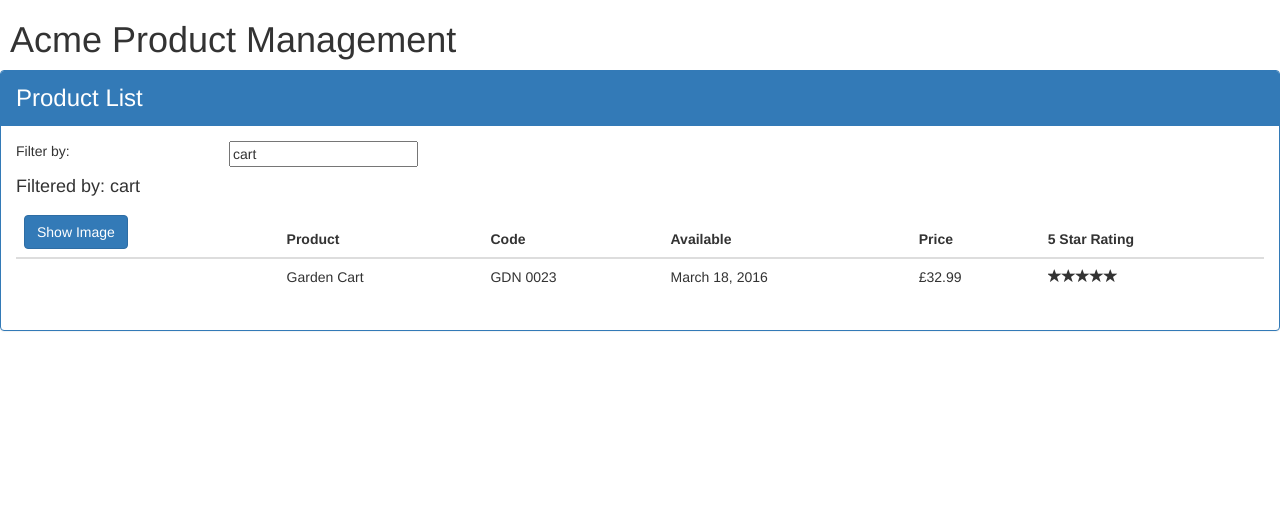
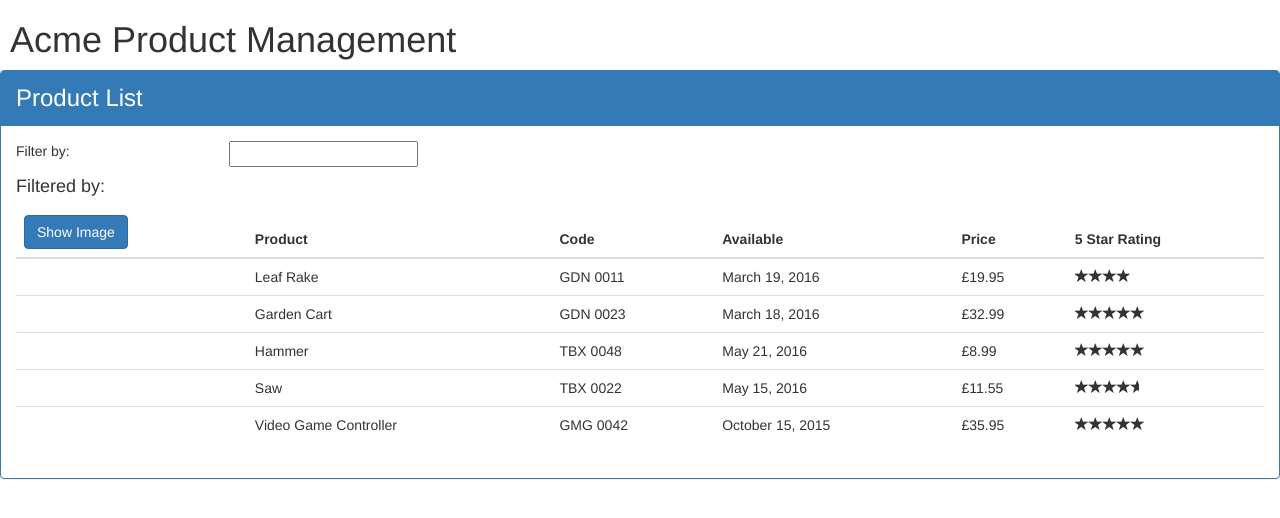
Before and after one commit to RenatoNappo/Acme-Product-Management, an Angular app: page / in a window 1280 px wide. Shown: the top 518 px of the page. Built offline with nearby package versions, Linux system fonts and the light colour scheme.

Commit message:
ProductService Added

```diff
--- a/src/app/app.component.ts
+++ b/src/app/app.component.ts
@@ -1,10 +1,13 @@
+import { ProductService } from './shared/Services/product.service';
 import { Component } from '@angular/core';
 
 @Component({
   selector: 'pm-root',
   templateUrl: './app.component.html',
-  styleUrls: ['./app.component.css']
+  styleUrls: ['./app.component.css'],
+  providers: [ProductService]
 })
+
 export class AppComponent {
   title = "Acme Product Management";
 }
--- a/src/app/app.module.ts
+++ b/src/app/app.module.ts
@@ -1,3 +1,4 @@
+//import { ProductService } from './shared/Services/product.service';
 import { BrowserModule } from '@angular/platform-browser';
 import { NgModule } from '@angular/core';
 import { FormsModule } from '@angular/forms';
@@ -18,7 +19,9 @@
     BrowserModule,
     FormsModule
   ],
-  providers: [],
+  providers: [
+    //ProductService
+  ],
   bootstrap: [AppComponent]
 })
 export class AppModule { }
--- a/src/app/product-list/product-list.component.ts
+++ b/src/app/product-list/product-list.component.ts
@@ -1,5 +1,6 @@
 import { IProduct } from './../shared/Interfaces/IProduct';
 import { Component, OnInit } from '@angular/core';
+import { ProductService } from '../shared/Services/product.service';
 
 @Component({
   selector: 'pm-products',
@@ -26,14 +27,13 @@
     filteredProducts: IProduct[];
     products: IProduct[];
 
-  constructor() {
-    this.products = this.populateProducts();
-    this.filteredProducts = this.products;
-    this.listFilter = 'cart';
+  constructor(private productservice: ProductService) {
+
   }
 
   ngOnInit() {
-
+    this .products = this.productservice.getProducts();
+    this.filteredProducts = this.products;
   }
 
   toggleImage(): void {
@@ -41,70 +41,11 @@
   }
 
   performFilter(filterBy: string): IProduct[] {
-    filterBy = filterBy.toLocaleLowerCase(); // this.filterToLowerCase(filterBy);
+    filterBy = filterBy.toLocaleLowerCase();
     return this.products.filter(
       (product: IProduct) =>
         product.productName.toLocaleLowerCase().indexOf(filterBy) !== -1
     );
-  }
-
-  populateProducts(): IProduct[] {
-      return [
-        {
-            "productId": 1,
-            "productName": "Leaf Rake",
-            'productCode': "GDN-0011",
-            "releaseDate": "March 19, 2016",
-            "description": "Leaf rake with 48-inch wooden handle.",
-            "price": 19.95,
-            "starRating": 3.2,
-            "imageUrl": "http://openclipart.org/image/300px/svg_to_png/26215/Anonymous_Leaf_Rake.png"
-        },
-        {
-            "productId": 2,
-            "productName": "Garden Cart",
-            "productCode": "GDN-0023",
-            "releaseDate": "March 18, 2016",
-            "description": "15 gallon capacity rolling garden cart",
-            "price": 32.99,
-            "starRating": 4.2,
-            "imageUrl": "http://openclipart.org/image/300px/svg_to_png/58471/garden_cart.png"
-        },
-        {
-            "productId": 5,
-            "productName": "Hammer",
-            "productCode": "TBX-0048",
-            "releaseDate": "May 21, 2016",
-            "description": "Curved claw steel hammer",
-            "price": 8.99,
-            "starRating": 4.8,
-            "imageUrl": "http://openclipart.org/image/300px/svg_to_png/73/rejon_Hammer.png"
-        },
-        {
-            "productId": 8,
-            "productName": "Saw",
-            "productCode": "TBX-0022",
-            "releaseDate": "May 15, 2016",
-            "description": "15-inch steel blade hand saw",
-            "price": 11.55,
-            "starRating": 3.75,
-            "imageUrl": "http://openclipart.org/image/300px/svg_to_png/27070/egore911_saw.png"
-        },
-        {
-            "productId": 10,
-            "productName": "Video Game Controller",
-            "productCode": "GMG-0042",
-            "releaseDate": "October 15, 2015",
-            "description": "Standard two-button video game controller",
-            "price": 35.95,
-            "starRating": 4.65,
-            "imageUrl": "http://openclipart.org/image/300px/svg_to_png/120337/xbox-controller_01.png"
-        }
-    ];
-  }
-
-  filterToLowerCase(filter: string): string {
-    return filter.toLowerCase();
   }
 
   onRatingClicked(message: string): void{
--- /dev/null
+++ b/src/app/shared/Services/product.service.ts
@@ -0,0 +1,64 @@
+
+import { Injectable} from '@angular/core';
+import { IProduct } from '../Interfaces/IProduct';
+
+@Injectable()
+export class ProductService{
+
+    products: IProduct[] = [
+        {
+            "productId": 1,
+            "productName": "Leaf Rake",
+            'productCode': "GDN-0011",
+            "releaseDate": "March 19, 2016",
+            "description": "Leaf rake with 48-inch wooden handle.",
+            "price": 19.95,
+            "starRating": 3.2,
+            "imageUrl": "http://openclipart.org/image/300px/svg_to_png/26215/Anonymous_Leaf_Rake.png"
+        },
+        {
+            "productId": 2,
+            "productName": "Garden Cart",
+            "productCode": "GDN-0023",
+            "releaseDate": "March 18, 2016",
+            "description": "15 gallon capacity rolling garden cart",
+            "price": 32.99,
+            "starRating": 4.2,
+            "imageUrl": "http://openclipart.org/image/300px/svg_to_png/58471/garden_cart.png"
+        },
+        {
+            "productId": 5,
+            "productName": "Hammer",
+            "productCode": "TBX-0048",
+            "releaseDate": "May 21, 2016",
+            "description": "Curved claw steel hammer",
+            "price": 8.99,
+            "starRating": 4.8,
+            "imageUrl": "http://openclipart.org/image/300px/svg_to_png/73/rejon_Hammer.png"
+        },
+        {
+            "productId": 8,
+            "productName": "Saw",
+            "productCode": "TBX-0022",
+            "releaseDate": "May 15, 2016",
+            "description": "15-inch steel blade hand saw",
+            "price": 11.55,
+            "starRating": 3.75,
+            "imageUrl": "http://openclipart.org/image/300px/svg_to_png/27070/egore911_saw.png"
+        },
+        {
+            "productId": 10,
+            "productName": "Video Game Controller",
+            "productCode": "GMG-0042",
+            "releaseDate": "October 15, 2015",
+            "description": "Standard two-button video game controller",
+            "price": 35.95,
+            "starRating": 4.65,
+            "imageUrl": "http://openclipart.org/image/300px/svg_to_png/120337/xbox-controller_01.png"
+        }
+    ];
+
+    getProducts(): IProduct[]{
+        return this.products;
+    }
+}
```
